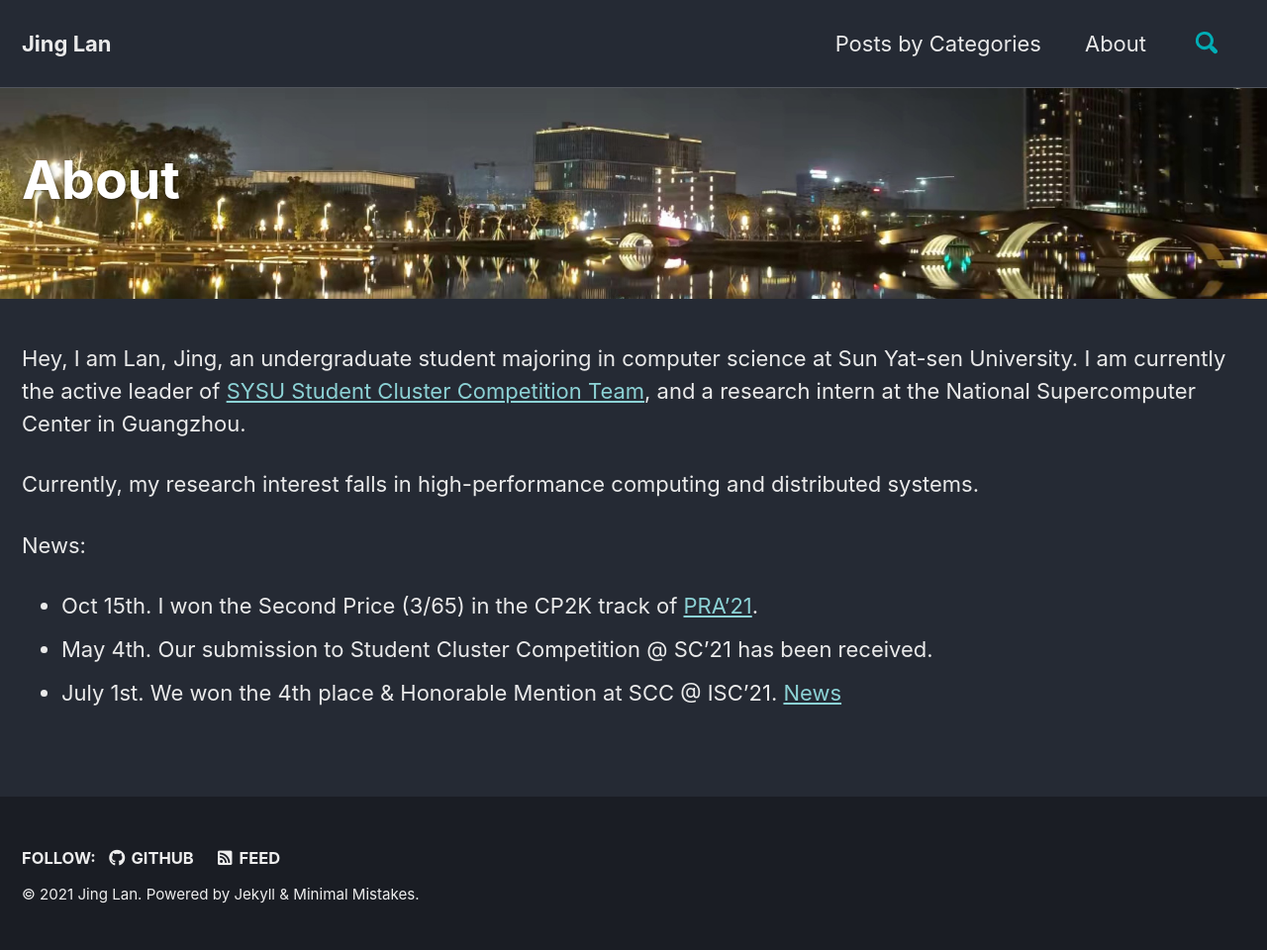
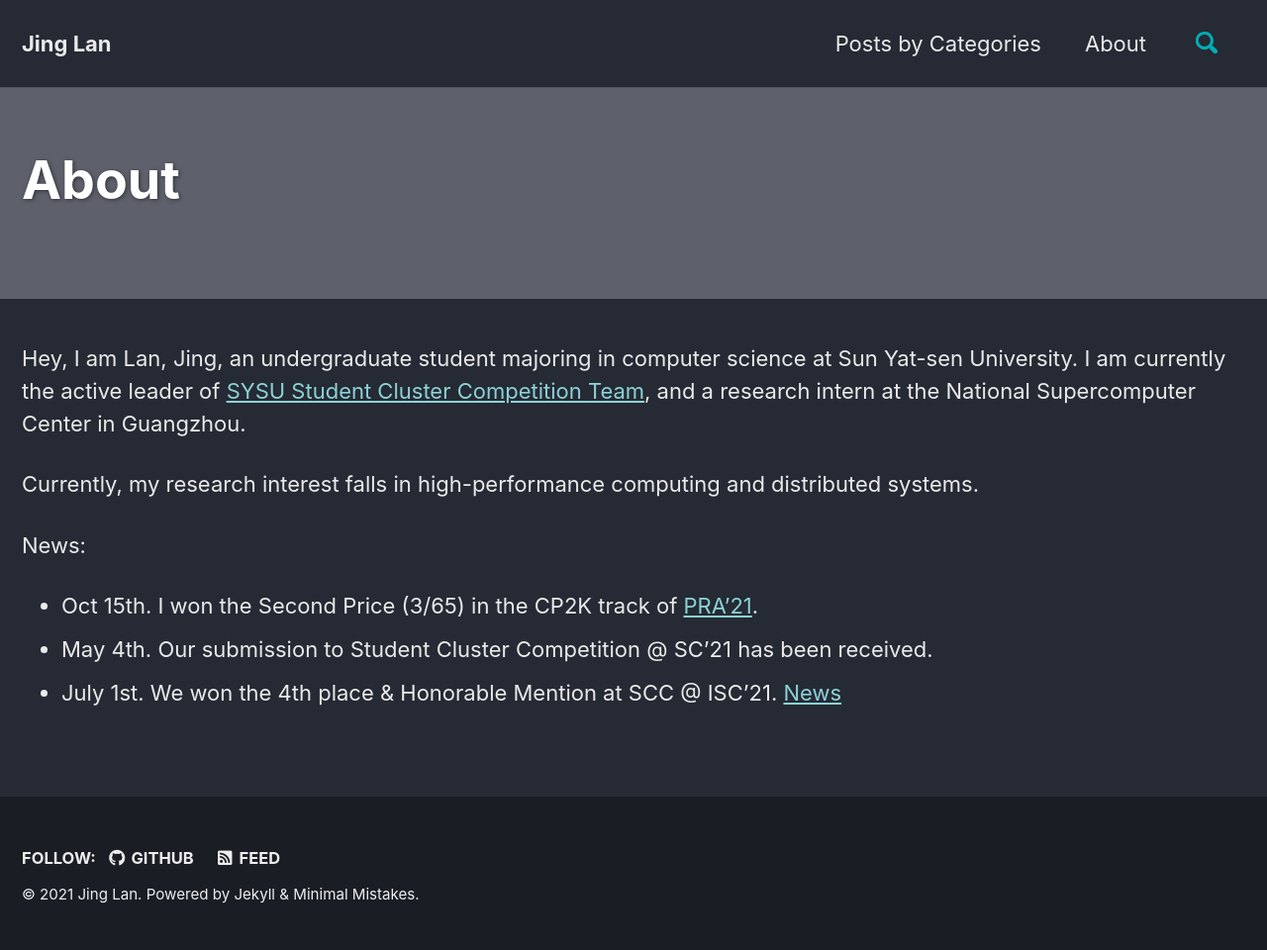
Before and after one commit to Lan-Jing/Lan-Jing.github.io, a Jekyll site: the page built from _pages/home.md, in a window 1280 px wide. Shown: the whole page at 99% size. Built offline with Jekyll 4.4.1, drawn with Linux system fonts in a browser that asks for light colours; cached includes are drawn as plain includes.

Commit message:
change header image

```diff
--- a/_pages/home.md
+++ b/_pages/home.md
@@ -4,7 +4,6 @@ layout: splash
 permalink: /
 header:
   overlay_color: "#5e616c"
-  overlay_image: /assets/images/foshan.jpg
 author_profile: true
 ---
 
```
